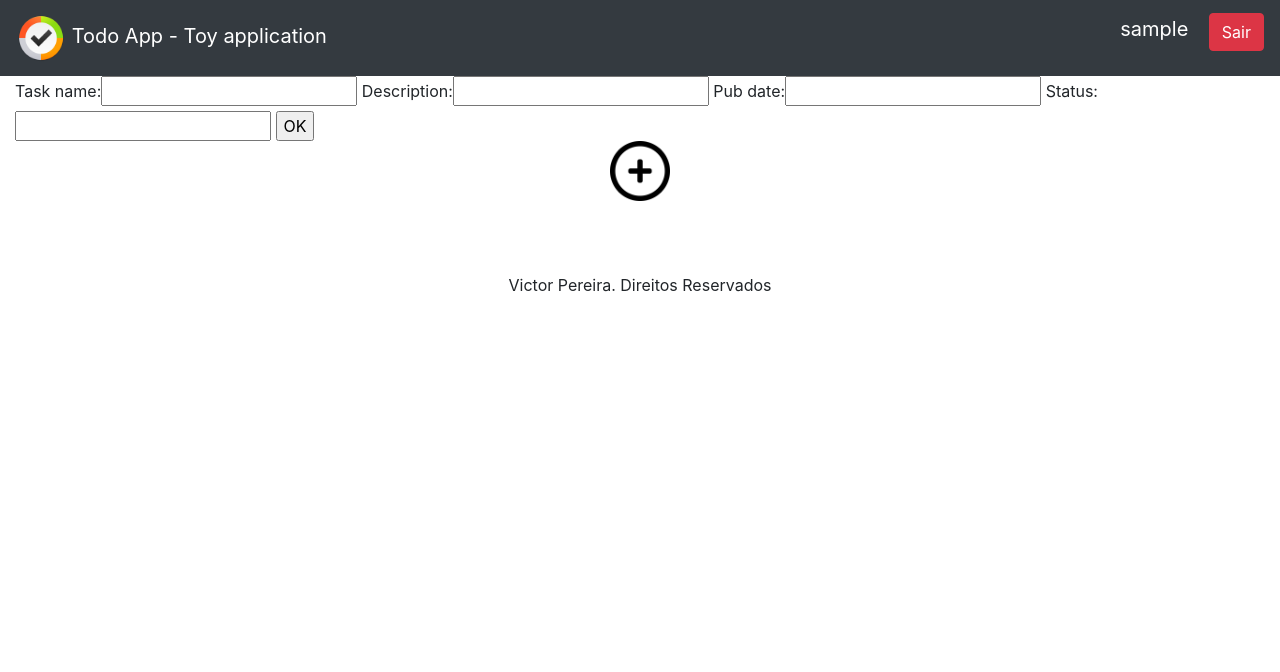
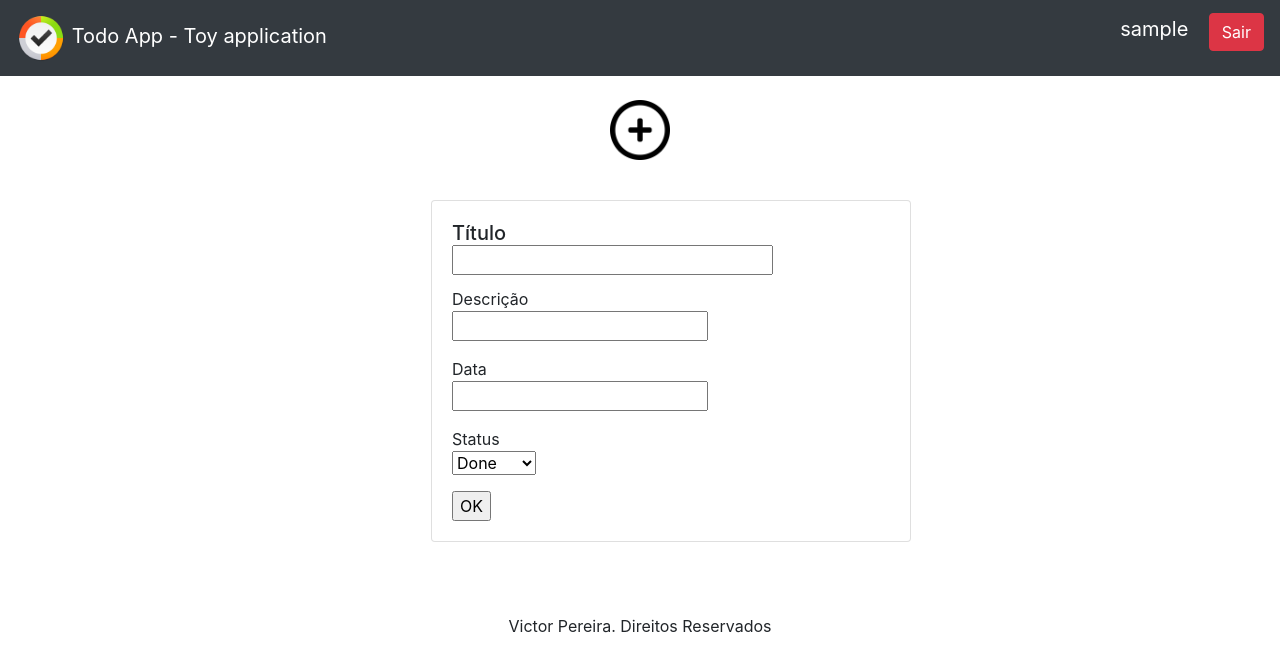
Before and after one commit to Lnvictor/todo-list, a Django app: template todosite/base/templates/base/new_task.html in a window 1280 px wide. Shown: the top 672 px of the page. Run offline with Django 3.2, Linux system fonts and the light colour scheme; tables that the repository leaves empty hold one stand-in row (values such as "Sample post"); the template is opened without the code that fills it: values that come from a table or form of the project are taken from there, most other values are stand-ins (such as "Sample title", 1, 10 or a date in 2020); parts of the project's set-up code (start-up, migrations or seed data) failed here and were passed over; some libraries are stand-ins or nearby versions.

Commit message:
Improvements in the layout

```diff
--- a/todosite/base/forms.py
+++ b/todosite/base/forms.py
@@ -12,10 +12,10 @@ class NewTaskForm(forms.Form):
     task_name = forms.CharField(max_length=30)
     description = forms.CharField(max_length=120)
     pub_date = forms.DateField()
-    status = forms.CharField(max_length=120)
+    status = forms.ChoiceField(choices=status_choices)
 
 
 class NewIssueForm(forms.Form):
     description = forms.CharField(max_length=120)
     pub_date = forms.DateField()
-    status = forms.CharField(max_length=120)
+    status = forms.ChoiceField(choices=status_choices)
--- a/todosite/base/models.py
+++ b/todosite/base/models.py
@@ -8,7 +8,9 @@ class Task(models.Model):
     task_name = models.CharField(max_length=30)
     description = models.TextField()
     pub_date = models.DateField("date published")
-    status = models.CharField(max_length=120, choices=status_choices)
+    status = models.CharField(
+        max_length=120, choices=status_choices, default="Pending"
+    )
     user = models.ForeignKey(User, on_delete=models.CASCADE)
 
     def __str__(self):
@@ -19,7 +21,9 @@ class Issue(models.Model):
     task = models.ForeignKey(Task, on_delete=models.CASCADE)
     issue_description = models.TextField()
     pub_date = models.DateField("date published")
-    status = models.CharField(max_length=120, choices=status_choices)
+    status = models.CharField(
+        max_length=120, choices=status_choices, default="Pending"
+    )
 
     def __str__(self):
         return self.issue_description
--- a/todosite/base/templates/base/index.html
+++ b/todosite/base/templates/base/index.html
@@ -8,14 +8,24 @@
 {% block nav_title %}Todo App - Toy application{% endblock %}
 
 {% block body %}
+        <br>
+        <p align="center"><a href={% url 'base:new-task' %}>
+            <img src="/static/img/plus.png" alt="icone de liceira" width="60" height="60"></a>
+        </p>
         <div class="container-fluid">
-
+        {% block new %}{% endblock new %}
             {% for task in tasks %}
                 {% if task.user.username == username %}
                     <br>
-                    <div class="card" style="width: 19rem;">
+                    <div class="card" style="width: 30rem;margin-left:26rem">
                         <div class="card-body">
                             <h5 align="center" class="card-title">{{ task.task_name }}
+                                {% if task.status == "Done" %}
+                                    &#10004
+                                {% else %}
+                                    &#10005;
+                                {% endif %}
+
                                 <a href={% url 'base:delete' task.task_name %}>
                                     <img src="/static/img/trash.png" alt="icone de liceira" width="25" height="25">
                                 </a>
@@ -39,9 +49,7 @@
                     </div>
                 {% endif %}
             {% endfor %}
-            {% block new %}{% endblock new %}
+
         </div>
-        <p align="center"><a href={% url 'base:new-task' %}>
-            <img src="/static/img/plus.png" alt="icone de liceira" width="60" height="60"></a>
-        </p>
+
   {% endblock %}
--- a/todosite/base/templates/base/new_issue.html
+++ b/todosite/base/templates/base/new_issue.html
@@ -3,7 +3,10 @@
     {% if task.task_name == name %}
         <form action={% url 'base:new-issue'  task.task_name %} method="post">
             {% csrf_token %}
-            {{ form }}
+            <p class="card-text"> Descrição {{ form.description }}</p>
+            <p class="card-text"> Data <br> {{ form.pub_date }}</p>
+            <p class="card-text"> Status <br>{{ form.status }}</p>
+
             <input type="submit" value="OK">
         </form>
     {% endif %}
--- a/todosite/base/templates/base/new_task.html
+++ b/todosite/base/templates/base/new_task.html
@@ -1,8 +1,17 @@
 {% extends 'base/index.html' %}
 {% block new %}
-    <form action="/new-task/" method="post">
-        {% csrf_token %}
-        {{ form }}
-        <input type="submit" value="OK">
-    </form>
+    <br>
+    <div class="card" style="width: 30rem;margin-left:26rem">
+        <form action="/new-task/" method="post">
+            {% csrf_token %}
+        <div class="card-body">
+            <h5 class="card-title">Título <br> {{ form.task_name }}</h5>
+            <p class="card-text"> Descrição <br> {{ form.description }}</p>
+            <p class="card-text">Data <br> {{ form.pub_date }}</p>
+            <p class="card-text">Status <br>{{ form.status }}</p>
+
+            <input type="submit" value="OK">
+        </form>
+        </div>
+    </div>
 {% endblock new %}
--- a/todosite/base/views.py
+++ b/todosite/base/views.py
@@ -14,7 +14,7 @@ def home(request):
 
     context = {
         "username": request.user.username,
-        "tasks": Task.objects.all(),
+        "tasks": Task.objects.all().order_by("-pub_date"),
         "issues": Issue.objects.all(),
     }
     return render(request, "base/index.html", context)
```
Also changed, not shown: todosite/base/migrations/0005_auto_20201012_1457.py (added).
